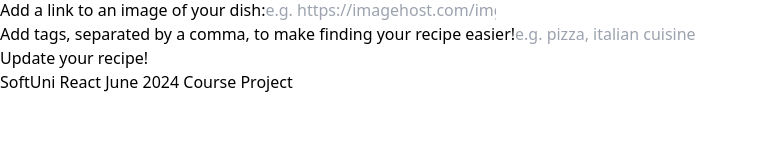
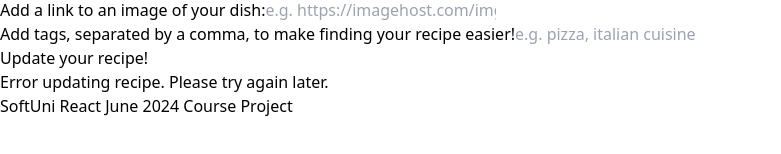
Before and after one commit to StoyanMurdzhev/softuni-react-project, a React (Vite) app in the folder vite-react-project/: page /recipes/1/edit in a window 1280 px wide. Shown: the part 560-714 px from the top of the page, without its empty margins (0-781 px from the left). Built offline with nearby package versions, Linux system fonts and the light colour scheme; no server answers; the database is empty; sample sign-in values are in the browser's storage.

Commit message:
Update error message in RecipeEdit

```diff
--- a/vite-react-project/src/components/recipe-edit/RecipeEdit.jsx
+++ b/vite-react-project/src/components/recipe-edit/RecipeEdit.jsx
@@ -194,6 +194,8 @@
                             Update your recipe!
                         </button>
                     </div>
+
+                    {errors.msg && <p className='text-red-500'>Error updating recipe. Please try again later.</p>}
                 </form>
             </div>
         </section>
```
